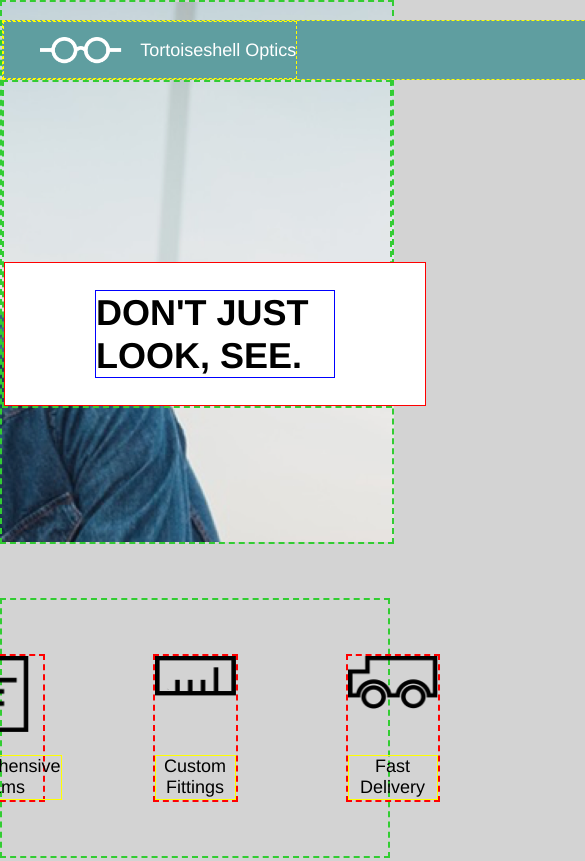
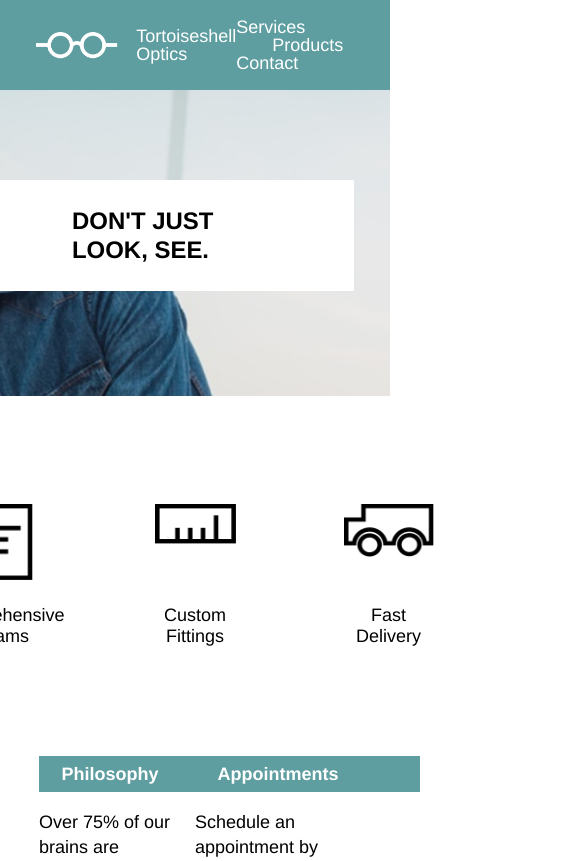
Before and after one commit to taratyoung/tortoiseshellOptics, a plain HTML site: page index.html in a window 390 px wide. Shown: the top 861 px of the page, 585 px wide, since content can reach past the window. Drawn offline with Linux system fonts and the light colour scheme.

Commit message:
completed media query 1024 tablet.

```diff
--- a/resources/css/style.css
+++ b/resources/css/style.css
@@ -2,15 +2,13 @@ html {
         font-size: 18px;
         line-height: 1.4;
         font-family: Helvetica;
-    background-color: lightgray;
+        /*background-color: lightgray;*/
         box-sizing: border-box;
     }
-
-
     /*Header Starts Here*/
 
     .header {
-    border: 2px dashed limegreen;
+        /*border: 2px dashed limegreen;*/
         background-image: url("../images/glasses-bg.png");
         background-position: center;
         background-repeat: no-repeat;
@@ -21,7 +19,7 @@ html {
     }
 
     .nav-container {
-    border: 1px dashed yellow;
+        /*border: 1px dashed yellow;*/
         background-color: cadetblue;
         color: white;
         display: flex;
@@ -34,7 +32,7 @@ html {
     }
 
     .logo {
-    border: 1px dashed yellow;
+        /*border: 1px dashed yellow;*/
         align-items: center;
         display: flex;
     }
@@ -45,11 +43,11 @@ html {
     }
 
     .menu {
-    border: 1px dashed yellow;
+        /*border: 1px dashed yellow;*/
     }
 
     .menu ul {
-    border: 1px dashed yellow;
+        /*border: 1px dashed yellow;*/
         margin: 1rem 2rem 1rem 0;
     }
 
@@ -60,12 +58,10 @@ html {
     .menu .products {
         margin: 0 2rem 0;
     }
-
-
     /*Main banner*/
 
     .banner-container {
-    border: 2px dashed limegreen;
+        /*border: 2px dashed limegreen;*/
         display: flex;
         justify-content: flex-end;
         max-width: 960px;
@@ -73,7 +69,7 @@ html {
     }
 
     .main-banner {
-    border: 1px solid red;
+        /*border: 1px solid red;*/
         background-color: white;
         display: inline-block;
         margin-right: -2rem;
@@ -82,7 +78,7 @@ html {
     }
 
     .main-banner h1 {
-    border: 1px solid blue;
+        /*border: 1px solid blue;*/
         display: block;
         font-family: Helvetica;
         font-size: 2rem;
@@ -92,15 +88,11 @@ html {
     right: 12rem;*/
         text-transform: uppercase;
     }
-
-
     /*Header end*/
-
-
     /*Account*/
 
     .about-container {
-    border: 2px dashed limegreen;
+        /*border: 2px dashed limegreen;*/
         display: flex;
         justify-content: center;
         margin: 3rem auto;
@@ -108,7 +100,7 @@ html {
     }
 
     .about {
-    border: 2px dashed red;
+        /*border: 2px dashed red;*/
         align-items: center;
         display: flex;
         flex-direction: column;
@@ -125,7 +117,7 @@ html {
     }
 
     .exams p {
-    border: 1px solid yellow;
+        /*border: 1px solid yellow;*/
         text-align: center;
         margin: 0;
         padding: 0;
@@ -137,7 +129,7 @@ html {
     }
 
     .fittings p {
-    border: 1px solid yellow;
+        /*border: 1px solid yellow;*/
         text-align: center;
         margin: 0;
         padding: 0;
@@ -149,20 +141,16 @@ html {
     }
 
     .delivery p {
-    border: 1px solid yellow;
+        /* border: 1px solid yellow;*/
         text-align: center;
         margin: 0;
         padding: 0;
     }
-
-
     /*Account End*/
-
-
     /*Info*/
 
     .info-container {
-    border: 2px dashed limegreen;
+        /*border: 2px dashed limegreen;*/
         display: flex;
         justify-content: center;
         max-width: 960px;
@@ -171,19 +159,19 @@ html {
     }
 
     .info {
-    border: 1px solid blue;
+        /*border: 1px solid blue;*/
         width: 35%;
         margin-right: 5%;
     }
 
     .info p {
-    border: 1px solid red;
+        /*border: 1px solid red;*/
         padding: 1rem 0;
         line-height: 1.4;
     }
 
     .heading {
-    border: 1px solid blue;
+        /*border: 1px solid blue;*/
         background-color: cadetblue;
         color: #fff;
         font-size: 1rem;
@@ -191,33 +179,51 @@ html {
         padding: .5rem 1.25rem;
         width: 10rem
     }
-
-
     /*Info End*/
-
-
     /*Footer*/
 
     .footer-container {
-    border: 2px dashed limegreen;
+        /* border: 2px dashed limegreen;*/
         display: flex;
-    width: 100%;
+        max-width: 960px;
         background-color: azure;
-    margin:  0 auto;
-
+        margin: 0 auto;
     }
 
     .black-logo {
-    border: 1px solid red;
+        /*border: 1px solid red;*/
         display: flex;
         align-items: center;
-    max-width: 960px;
     }
 
     .black-logo img {
         height: 1.5rem;
         margin: 4rem 1rem 4rem 2rem;
     }
+    /*Footer End*/
+    /*Media Queries*/
+    /*1024 Tablet*/
 
-
-/*Footer End*/
+    @media only screen and (max-width: 1024px) {
+        .header {
+            /*border: 1px solid red;*/
+            height: 22rem;
+            width: 100%;
+        }
+        .nav-container {
+            /*border: 2px dashed blue;*/
+            margin: 0;
+            width: 100%;
+        }
+        .main-banner {
+            /*border: 1px solid red;
+            background-color: white;*/
+            display: inline-block;
+            margin-right: 2rem;
+            margin-top: 5rem;
+            padding: 1.5rem 4rem;
+        }
+        .main-banner h1 {
+            font-size: 1.33rem;
+        }
+    }
```
Also changed, not shown: index.html (+1 -1 lines), 2 other files. Lines whose indentation alone changed are shown as unchanged.
